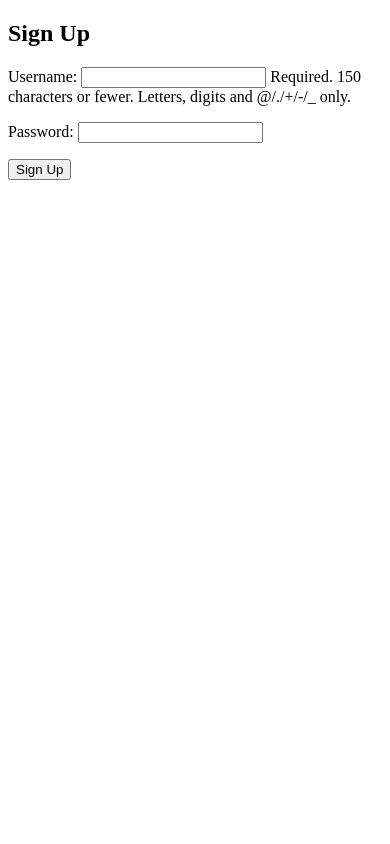
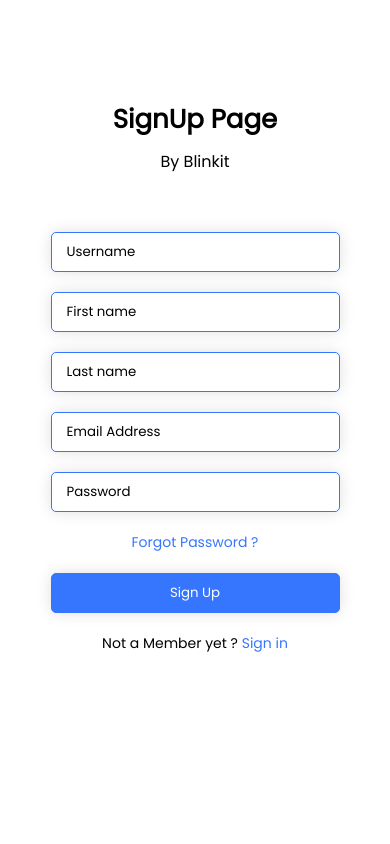
Before and after one commit to AyushAgnihotri2025/blinkIt, a Django app: page /signup/ in a window 390 px wide. Run offline with Django 5.2, Linux system fonts and the light colour scheme.

Commit message:
Login, Signup pages fixed with user model.

```diff
--- /dev/null
+++ b/assets/style.css
@@ -0,0 +1,329 @@
+*{
+    box-sizing: border-box;
+    padding: 0;
+    margin: 0;
+    font-family: 'Poppins', sans-serif;
+}
+
+body{
+    font-family: 'Poppins', sans-serif;
+    margin: 0;
+    background: url(https://images.unsplash.com/photo-1636955669242-11b90050e9ac?q=80&w=2070&auto=format&fit=crop&ixlib=rb-4.0.3&ixid=M3wxMjA3fDB8MHxwaG90by1wYWdlfHx8fGVufDB8fHx8fA%3D%3D);
+    background-repeat: no-repeat;
+    background-size: 110%;
+    background-position: center;
+}
+
+
+.sign-in-container{
+    display: flex;
+    align-items: center;
+    flex-direction: row-reverse;
+
+}
+.sign-column{
+    display: flex;
+    align-items: center;
+    justify-content: center;
+    text-align: center;
+    width: 50%;
+    font-size: 16px;
+    height: 100vh;
+
+}
+
+
+.sign-in-title{
+    font-weight: 600;
+    font-size: 26px;
+}
+.sign-in-title{
+    margin-top: 50px;
+}
+.s2{
+   display: flex;
+   align-items: center;
+   justify-content: center;
+    padding: 50px 0;
+    overflow: auto;
+    background: #ffffff;
+    height: 97%;
+    width: 750px;
+    box-shadow: 0 0 25px #00000061;
+    border-radius: 8px;
+}
+.sign-in-title-alt{
+    color: #000;
+
+    padding: 10px 0;
+}
+.sign-buttons{
+    display: flex;
+    justify-content: center;
+    flex-wrap: wrap;
+    gap: 12px;
+    padding: 25px 0;
+}
+.login-w-button{
+    display: flex;
+    justify-content: center;
+    align-items: center;
+    text-decoration: none;
+    gap: 10px;
+    border: 1px solid #3676FF;
+    background: #fff;
+    padding: 10px;
+    height: 40px;
+    width: 200px;
+    border-radius: 5px;
+    color: #222222;
+    transition: .3s ease all;
+    font-size: 14px;
+    box-shadow: 0 0 15px #00000020;
+}
+.login-w-button:hover{
+    background: #eef4ff;
+    border: 1px solid #a3c1f5;
+    box-shadow: 0 0 5px #00000020;
+}
+.slice-text-c{
+    position: relative;
+    display: flex;
+    align-items: center;
+    justify-content: center;
+    padding: 30px 0;
+}
+.slice-text{
+    color: #000;
+    background: #fff;
+    padding: 10px;
+}
+.slicer{
+    position: absolute;
+    height: 1px;
+    background: #e5e5e5;
+    width: 500px;
+    z-index: -1;
+}
+.input-container{
+    display: flex;
+    justify-content: center;
+    margin-top: 3rem;
+    /* margin: auto; */
+    gap: 20px;
+    flex-direction: column;
+    width: 400px;
+}
+
+.input-container label{
+    display: none;
+}
+
+.input-container input, .input-container button{
+    padding: 15px;
+    height: 40px;
+    width: 100%;
+    border-radius: 5px;
+    outline: none;
+    border: 1px solid #3676FF;
+    box-shadow: 0 0 15px #00000020;
+    transition: .3s ease all;
+}
+.input-container input:focus{
+    border: 1px solid #3676FF;
+    background: #eff5ff;
+}
+.input-container button{
+    display: flex;
+    align-items: center;
+    justify-content: center;
+    background: #3676FF;
+    color: #fff;
+    cursor: pointer;
+    transition: .3s ease all;
+}
+.input-container button:hover{
+    box-shadow: 0 0 5px #00000020;
+}
+.alt-f-full{
+    color: #000;
+    font-size: 14px;
+}
+.alt-f {
+    color: #3676FF;
+    font-size: 14px;
+    text-decoration: none;
+}
+.footer-s{
+    position: absolute;
+    bottom: 30px;
+    display: flex;
+    gap:10px;
+
+}
+.footer-s a{
+    color: #fff;
+}
+.sign-column:nth-child(2) {
+    position: relative;
+    display: flex;
+    align-items: center;
+    justify-content: space-around;
+    flex-direction: column;
+
+
+}
+input::placeholder{
+    color: #000;
+
+}
+
+.intro-p{
+    color: #252525;
+
+    max-width: 750px;
+}
+
+.intro-img{
+
+    height: 500px;
+}
+.intro-img img {
+    max-width: 600px;
+}
+/* Chrome, Safari, Edge, Opera */
+input::-webkit-outer-spin-button,
+input::-webkit-inner-spin-button {
+    -webkit-appearance: none;
+    margin: 0;
+}
+
+/* Firefox */
+input[type=number] {
+    -moz-appearance: textfield;
+}
+.canvas-logo img{
+    border-radius: 8px;
+    box-shadow: 0 0 25px #00000061;
+    margin: 10px auto;
+}
+
+.canvas-logo img{
+    width: 35%;
+}
+.intro-title{
+
+    font-size: 2rem;
+    font-weight: 600;
+    padding: 10px 0;
+    color: #fff;
+
+}
+
+
+.intro-title-alt{
+    color: #353535;
+    font-size: 16px;
+}
+.alt-f-full-ch{
+    display: flex;
+    align-items: center;
+    font-size: 14px;
+    gap: 5px;
+
+    color: #000;
+}
+.alt-f-full-ch input{
+    box-shadow: 0 0 0;
+}
+
+@media only screen and (max-width: 1100px) {
+    body {
+        background: #fff;
+    }
+
+    .s2 {
+        display: flex;
+        align-items: start;
+        justify-content: center;
+        padding: 0px;
+        padding: 10px;
+        padding-top: 50px;
+        padding-bottom: 50px;
+
+        background: #ffffff;
+        height: auto;
+        width: 100%;
+        box-shadow: 0 0 0px #00000061;
+        border-radius: 0px;
+    }
+
+    .sign-column:nth-child(2) {
+        display: none;
+    }
+
+    .sign-column:nth-child(1) {
+        width: 100% !important;
+        height: auto;
+    }
+
+    .slicer {
+        width: 0px !important;
+    }
+
+    .login-w-button {
+        width: 100%;
+    }
+
+    .input-container {
+        display: flex;
+        justify-content: center;
+        margin-top: 3rem;
+        /* margin: auto; */
+        gap: 20px;
+        flex-direction: column;
+        width: 100%;
+    }
+}
+@media only screen and (max-height: 675px) {
+    body{
+        background: #fff;
+    }
+    .s2 {
+            display: flex;
+            align-items: start;
+            justify-content: center;
+            padding: 0px;
+            padding: 10px;
+            padding-top: 50px;
+            padding-bottom: 50px;
+
+            background: #ffffff;
+            height: auto;
+            width: 100%;
+            box-shadow: 0 0 0px #00000061;
+            border-radius: 0px;
+        }
+    .sign-column:nth-child(2) {
+        display: none;
+    }
+    .sign-column:nth-child(1) {
+        width: 100% !important;
+        height: auto;
+    }
+    .slicer{
+        width: 0px !important;
+    }
+    .login-w-button{
+        width: 100%;
+    }
+    .input-container{
+    display: flex;
+    justify-content: center;
+    margin-top: 3rem;
+    /* margin: auto; */
+    gap: 20px;
+    flex-direction: column;
+    width: 100%;
+}
+}
--- a/image_app/forms.py
+++ b/image_app/forms.py
@@ -4,11 +4,23 @@ from .models import Image
 
 
 class UserForm(forms.ModelForm):
-    password = forms.CharField(widget=forms.PasswordInput)
+    password = forms.CharField(widget=forms.PasswordInput(attrs={'placeholder': 'Password'}))
+
 
     class Meta:
         model = User
-        fields = ['username', 'password']
+        fields = ['username', 'first_name', 'last_name', 'email', 'password']
+        widgets = {
+            'username': forms.TextInput(attrs={'placeholder': 'Username'}),
+            'first_name': forms.TextInput(attrs={'placeholder': 'First name'}),
+            'last_name': forms.TextInput(attrs={'placeholder': 'Last name'}),
+            'email': forms.TextInput(attrs={'placeholder': 'Email Address'})
+        }
+        help_texts = {
+            'username': None,
+            'password': None,
+            'first_name': None
+        }
 
 
 class ImageForm(forms.ModelForm):
--- a/image_app/templates/signup.html
+++ b/image_app/templates/signup.html
@@ -1,14 +1,61 @@
-<!DOCTYPE html>
-<html>
+{% load static %}
+<html lang="en">
 <head>
-    <title>Sign Up</title>
+    <meta name="viewport" content="width=device-width, initial-scale=1">
+    <link rel="stylesheet" href="{% static 'style.css' %}">
+    <link rel="preconnect" href="https://fonts.googleapis.com">
+    <link rel="preconnect" href="https://fonts.gstatic.com" crossorigin>
+    <link href="https://fonts.googleapis.com/css2?family=Arimo&family=Poppins&display=swap" rel="stylesheet">
 </head>
 <body>
-    <h2>Sign Up</h2>
-    <form method="post">
-        {% csrf_token %}
-        {{ form.as_p }}
-        <button type="submit">Sign Up</button>
-    </form>
+    <div class="sign-in-container">
+        <div class="sign-column s1">
+            <div class="sign-column-face s2">
+                <div class="s3">
+                    <div class="sign-header-section">
+                        <div class="sign-in-title">
+                            SignUp Page
+                        </div>
+                        <div class="sign-in-title-alt">
+                            By Blinkit
+                        </div>
+                    </div>
+                    <form method="post" class="input-container">
+                        {% csrf_token %}
+                        {{ form.as_p }}
+                        <!-- {{ form.password }} -->
+                        <a href="#" class="alt-f">
+                            Forgot Password ?
+                        </a>
+                        <button type="submit">
+                            Sign Up
+                        </button>
+                        <div href="#" class="alt-f-full">
+                            Not a Member yet ?
+                            <a href="../signin" class="alt-f">
+                                Sign in
+                            </a>
+                        </div>
+                    </form>
+                </div>
+
+            </div>
+        </div>
+
+        <div class="sign-column w2">
+            <div class="intro-p">
+                <div class="canvas-logo">
+                    <img src="https://upload.wikimedia.org/wikipedia/commons/2/2a/Blinkit-yellow-rounded.svg" alt="logo">
+                </div>
+
+                <div class="intro-content">
+                    <div class="intro-title">
+                        Blinkit
+                    </div>
+
+                </div>
+            </div>
+        </div>
+    </div>
 </body>
 </html>
--- a/image_app/views.py
+++ b/image_app/views.py
@@ -11,7 +11,7 @@ def signup(request):
             password = form.cleaned_data['password']
             user.set_password(password)
             user.save()
-            auth_user = authenticate(username=user.username, password=password)
+            auth_user = authenticate(username=user.username, first_name=user.first_name, last_name=user.last_name, email=user.email, password=password)
             if auth_user is not None:
                 login(request, auth_user)
                 return redirect('upload_image')
--- /dev/null
+++ b/requirements.txt
@@ -0,0 +1,2 @@
+django == 5.0.2
+pillow == 10.2.0
```
Also changed, not shown: blinkIt/settings.py (+8 -0 lines), image_app/templates/signin.html (+72 -12 lines), 1 other file.
